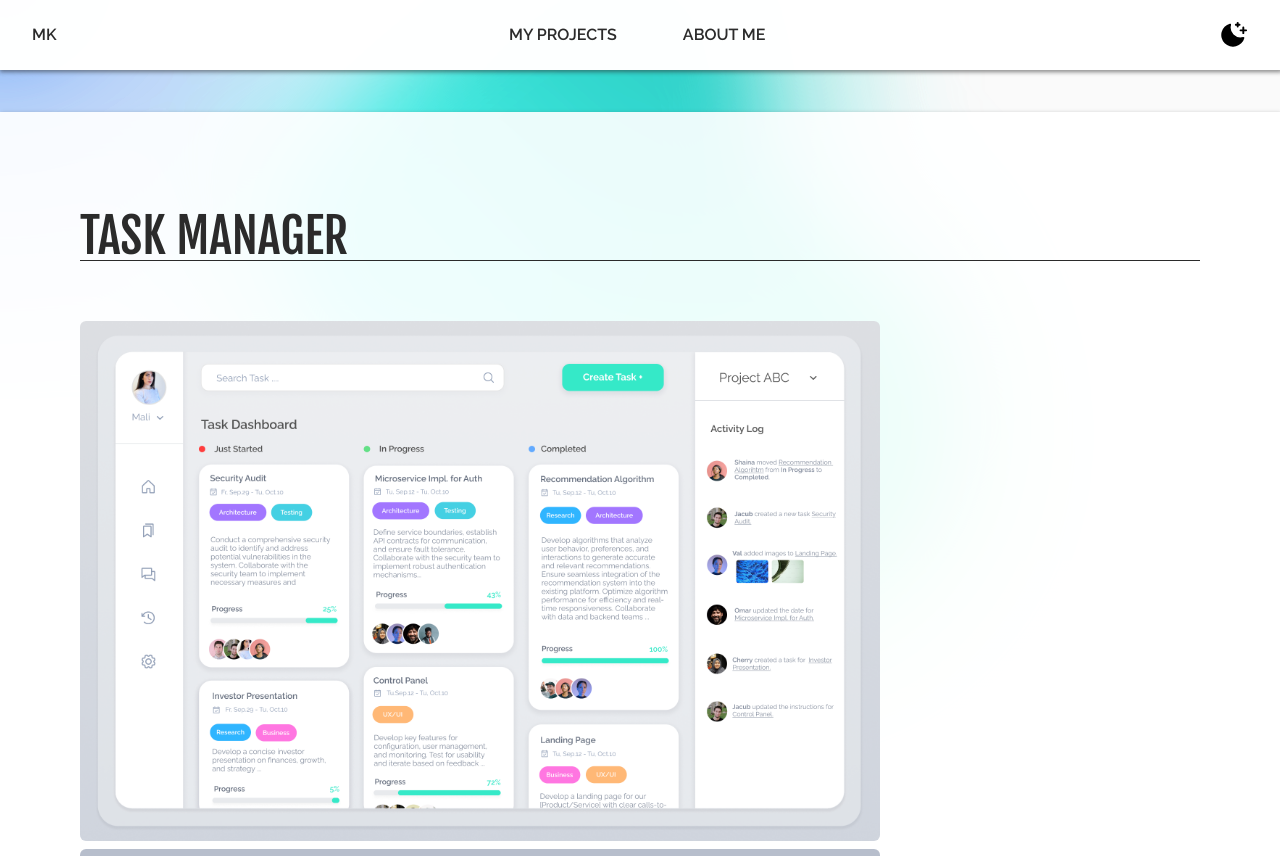
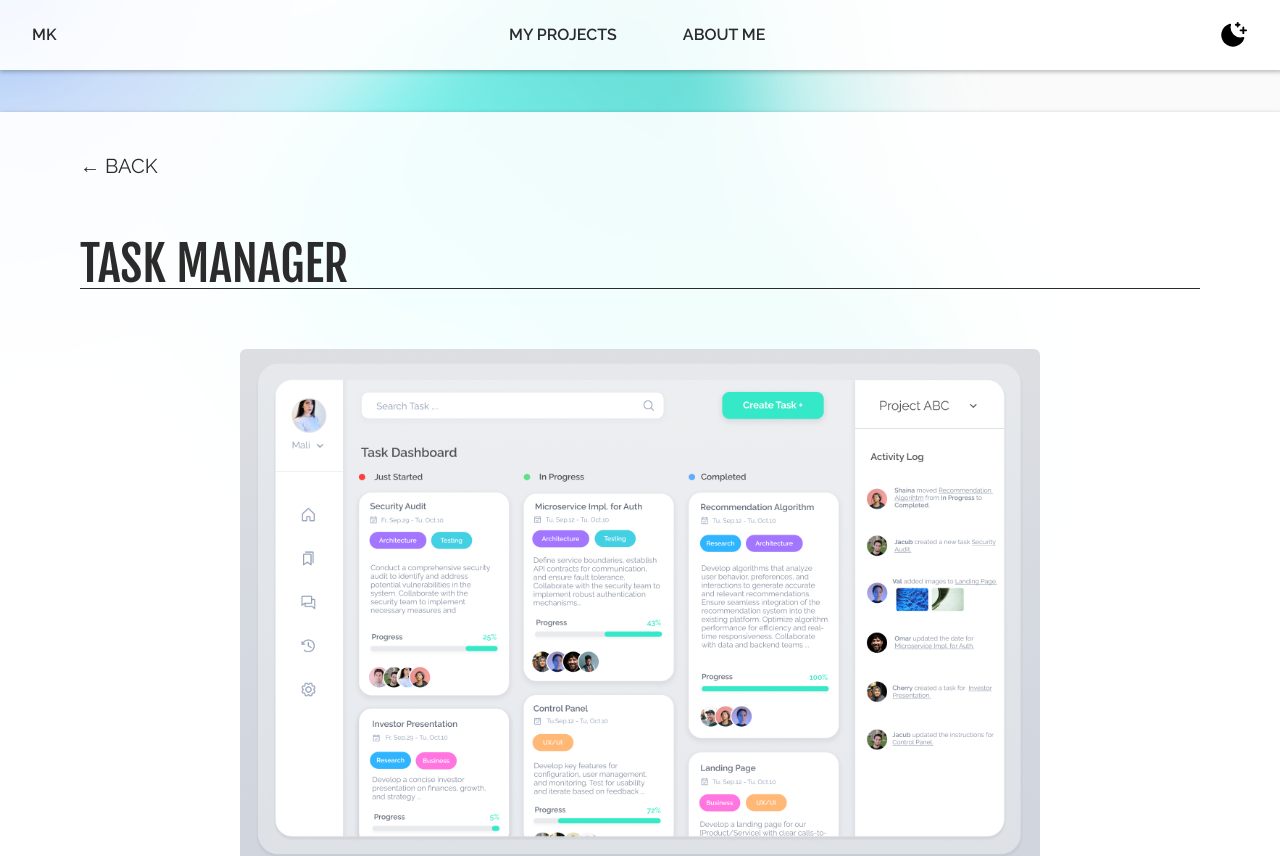
Before and after one commit to amekatze/portfolio2023, a Next.js app: page /projects/1 in a window 1280 px wide. Shown: the top 856 px of the page. Built offline with nearby package versions, Linux system fonts and the light colour scheme.

Commit message:
back button and styling

```diff
--- a/src/pages/projects/[project].tsx
+++ b/src/pages/projects/[project].tsx
@@ -2,6 +2,7 @@ import { Fjalla_One } from "next/font/google";
 import { useRouter } from "next/router";
 import Layout from "@/components/Layout";
 import Image from "next/image";
+import Link from "next/link";
 import projects from "../../projects.json";
 
 const fjalla = Fjalla_One({ weight: "400", preload: false });
@@ -11,18 +12,19 @@ export default function Project() {
   const project_id = router.query.project;
 
   const projectId = parseInt(project_id as string, 10);
-  console.log(router.query);
-
   const project = projects.find((project) => project.id === projectId);
 
   return (
-    <Layout>
     <div className="px-6 md:px-20 mt-28 py-10 pb-20 work">
+      <Link href="/#work" className="text-xl">
+        ← BACK
+      </Link>
+
       <h1 className={`${fjalla.className} md:text-5xl text-3xl uppercase `}>
         {project ? project.title : "Project Not Found"}
       </h1>
       {project && (
-          <div>
+        <div className="flex flex-col justify-center items-center w-full">
           {project.images.map((image) => (
             <Image
               src={image}
@@ -36,6 +38,5 @@ export default function Project() {
         </div>
       )}
     </div>
-    </Layout>
   );
 }
```
Lines whose indentation alone changed are shown as unchanged.
